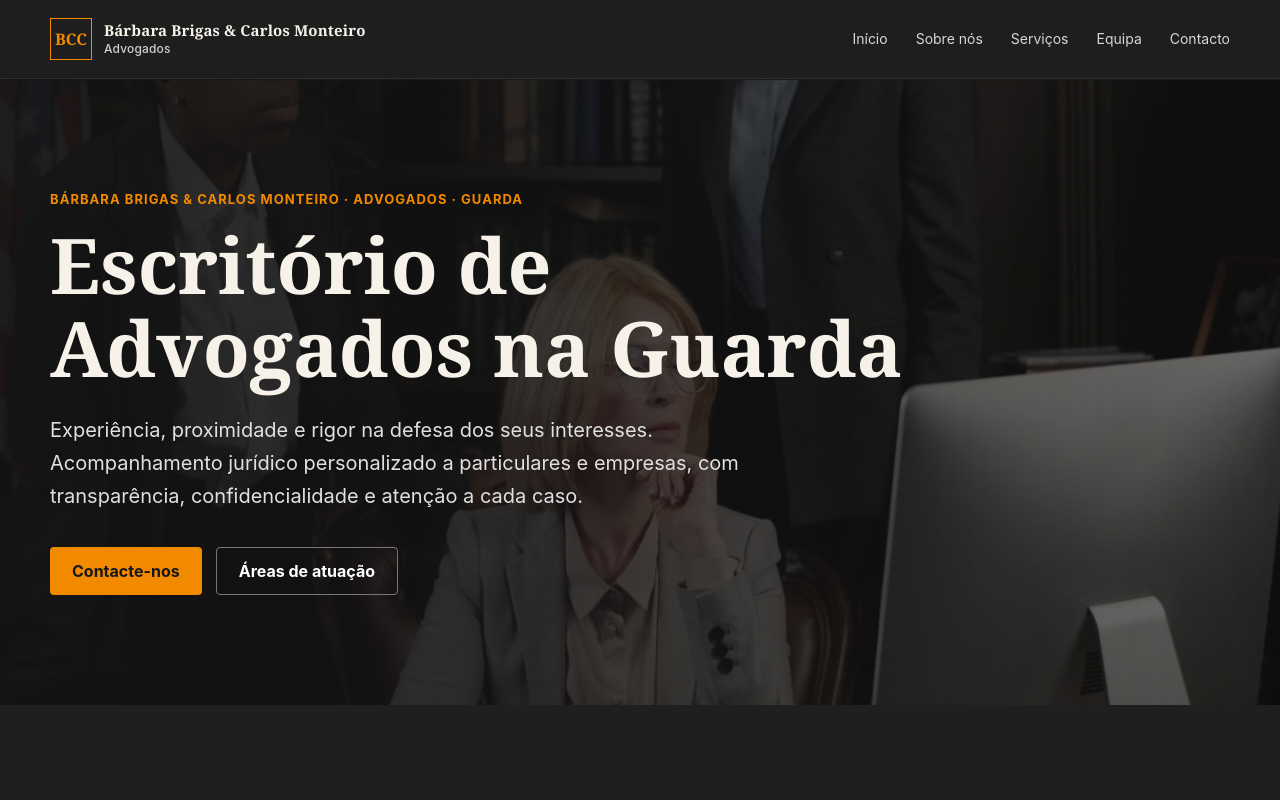
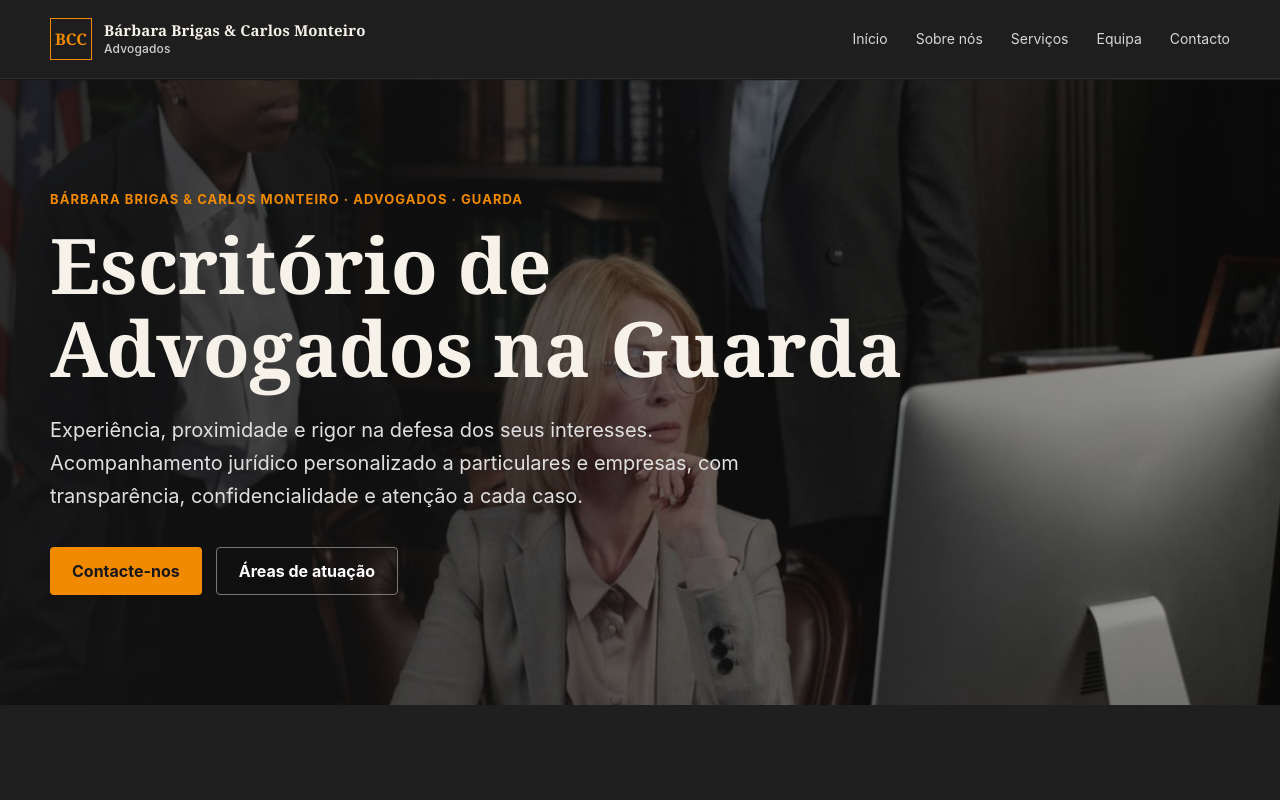
Before and after one commit to carolinamonteiro4913-cmyk/barbara-brigas-carlos-monteiro-advogados, a plain HTML site: page index.html in a window 1280 px wide. Shown: the top 800 px of the page. Drawn offline with Linux system fonts and the light colour scheme.

Commit message:
Força imagem da equipa no fundo principal com URL absoluta

```diff
--- a/style.css
+++ b/style.css
@@ -26,9 +26,16 @@ a{color:inherit}
 .main-nav a:hover{color:var(--accent)}
 .menu-toggle{display:none;background:none;border:1px solid var(--line);color:#fff;font-size:24px;padding:6px 10px;border-radius:6px}
 
-.hero{min-height:76vh;display:flex;align-items:center;background:
-linear-gradient(90deg,rgba(20,20,20,.94),rgba(20,20,20,.64)),
-url("escritorio-equipa.jpg") center/cover no-repeat}
+.hero{
+  min-height:76vh;
+  display:flex;
+  align-items:center;
+  background-color:#1f1f1f;
+  background-image:linear-gradient(90deg,rgba(20,20,20,.86),rgba(20,20,20,.42)),url("https://carolinamonteiro4913-cmyk.github.io/barbara-brigas-carlos-monteiro-advogados/escritorio-equipa.jpg?v=20260910");
+  background-position:center;
+  background-size:cover;
+  background-repeat:no-repeat;
+}
 .hero-inner{padding:110px 0}
 .eyebrow{margin:0 0 14px;color:var(--accent);font-weight:700;letter-spacing:.08em;text-transform:uppercase;font-size:13px}
 .hero h1,.section h2{font-family:var(--serif);font-weight:700;line-height:1.08}
```
